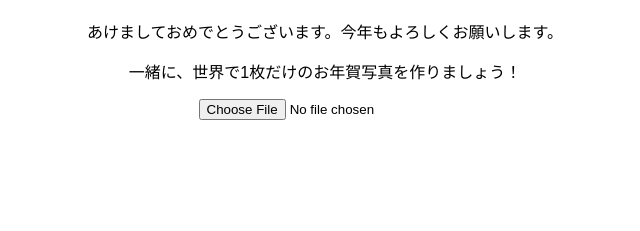
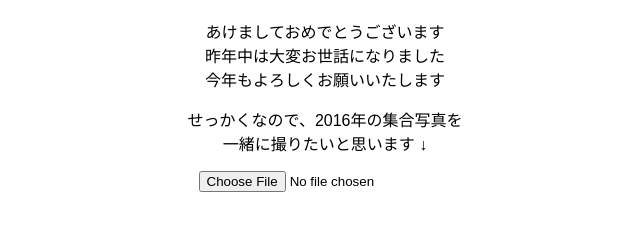
Before and after one commit to shiratsuchi/omedeto2016, a plain HTML site: page index.html in a window 1280 px wide. Shown: the part 87-318 px from the top of the page, without its empty margins (315-955 px from the left). Drawn offline with Linux system fonts and the light colour scheme.

Commit message:
Change message

```diff
--- a/index.html
+++ b/index.html
@@ -25,8 +25,18 @@
       <h1>2016 Omedeto Card</h1>
     </header>
     <main>
-      <p>あけましておめでとうございます。今年もよろしくお願いします。</p>
-      <p>一緒に、世界で1枚だけのお年賀写真を作りましょう！</p>
+      <p>
+      あけましておめでとうございます
+      <br/>
+      昨年中は大変お世話になりました
+      <br/>
+      今年もよろしくお願いいたします
+      </p>
+      <p>
+      せっかくなので、2016年の集合写真を
+      <br/>
+      一緒に撮りたいと思います ↓
+      </p>
       <p><input type="file" accept="image/*" capture="camera" id="file-image"></p>
 
       <div id="link"></div>
```
